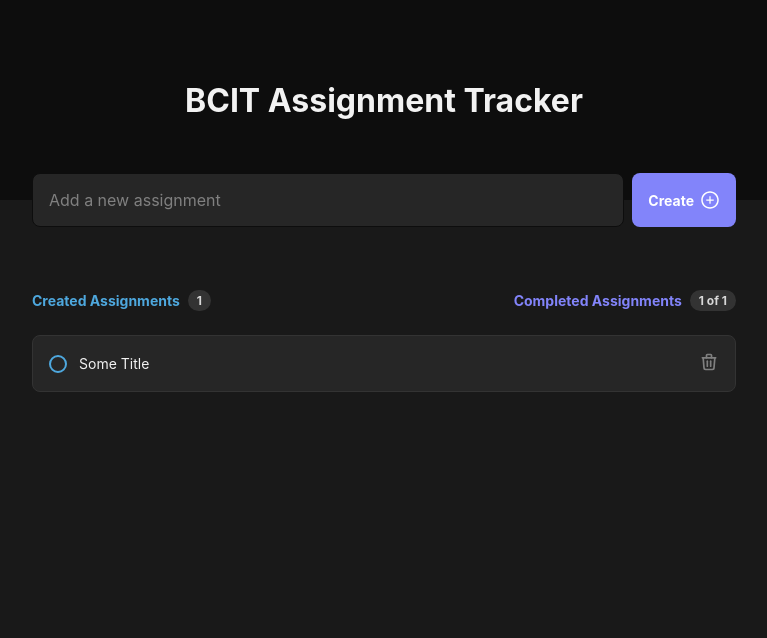
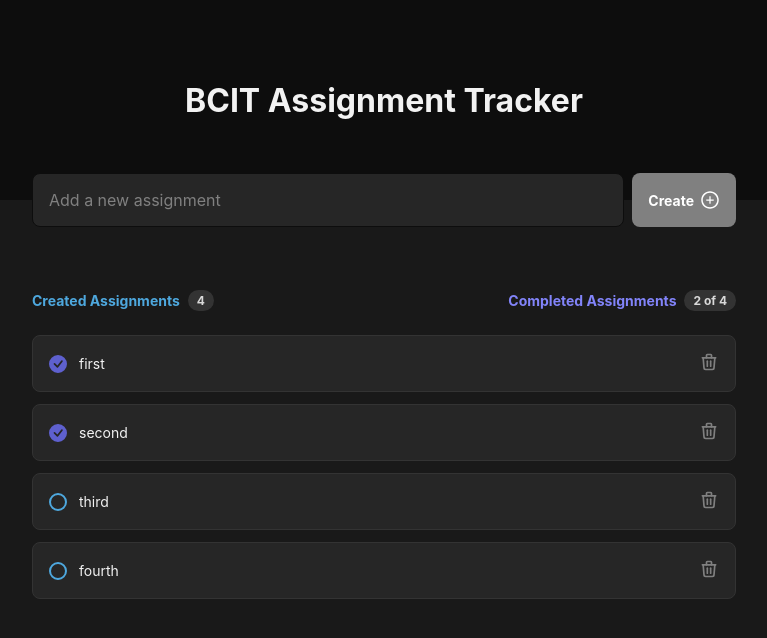
Before and after one commit to AlexanderHMagno/bcit-tracker, a React (Vite) app: page / in a window 1280 px wide. Shown: the top 638 px of the page, without its empty margins (256-1023 px from the left). Built offline with nearby package versions, Linux system fonts and the light colour scheme.

Commit message:
- Adding inputs - Removing Todos - Clicking in button

```diff
--- a/src/App.tsx
+++ b/src/App.tsx
@@ -1,11 +1,28 @@
 import { Header } from "./components/Header";
 import { Assignments } from "./components/Assignments";
+import { todos } from "./data";
+import { useState } from "react";
 
 function App() {
+
+  const [Todo, setTodos] = useState(todos);
+  const addTodo = (title:string) => {
+    const newTodo = {
+      title,
+      status:0
+    }
+    setTodos([...Todo,newTodo]);
+  }
+
+  const removeTodo = (idx:number) => {
+    Todo.splice(idx,1);
+    setTodos([...Todo]);
+  }
+
   return (
     <>
-      <Header />
-      <Assignments />
+      <Header addTodo={addTodo} />
+      <Assignments removeTodo= {removeTodo} todos = {Todo} />
     </>
   );
 }
--- a/src/components/Assignment/index.tsx
+++ b/src/components/Assignment/index.tsx
@@ -1,17 +1,28 @@
 import styles from "./assignment.module.css";
-import { TbTrash } from "react-icons/tb";
+import { TbTrash  } from "react-icons/tb";
+import { BsFillCheckCircleFill  } from "react-icons/bs";
 
-export function Assignment() {
+
+interface props {
+  title: string
+  status : number,
+  removeTodo: (idx:number) => void,
+  idx: number
+}
+
+
+export function Assignment({title, status,removeTodo, idx} : props) {
   return (
     <div className={styles.assignment}>
-      <button className={styles.checkContainer}>
-        <div />
+
+      <button onClick={() => console.log("alex")} className={styles.checkContainer}>
+        {status ?<BsFillCheckCircleFill className="styles.textCompleted"/> :<div />}
       </button>
 
-      <p>Some Title</p>
+      <p>{title}</p>
 
       <button className={styles.deleteButton}>
-        <TbTrash size={20} />
+        <TbTrash size={20} onClick={() => removeTodo(idx)} />
       </button>
     </div>
   );
--- a/src/components/Assignments/index.tsx
+++ b/src/components/Assignments/index.tsx
@@ -1,23 +1,41 @@
 import { Assignment } from "../Assignment";
 import styles from "./assignments.module.css";
 
-export function Assignments() {
+
+interface todo {
+  title: string,
+  status: number,
+}
+
+interface props {
+  todos : todo[],
+  removeTodo : (idx:number) => void
+}
+
+
+
+export function Assignments({todos, removeTodo} : props) {
+
+  const completed = todos.filter(x => x.status).length;
+
   return (
     <section className={styles.assignments}>
       <header className={styles.header}>
         <div>
           <p>Created Assignments</p>
-          <span>1</span>
+          <span>{todos.length}</span>
         </div>
 
         <div>
           <p className={styles.textPurple}>Completed Assignments</p>
-          <span>1 of 1</span>
+          <span>{completed} of {todos.length}</span>
         </div>
       </header>
 
       <div className={styles.list}>
-        <Assignment />
+
+        {todos.map((todo, idx) =>  <Assignment key={idx} idx={idx} title = {todo.title} status = {todo.status} removeTodo ={removeTodo}/> )}
+
       </div>
     </section>
   );
--- a/src/components/Header/header.module.css
+++ b/src/components/Header/header.module.css
@@ -48,5 +48,6 @@
 }
 
 .newAssignmentForm button:disabled {
-  background: red;
+  background: gray;
+  cursor: default;
 }
--- a/src/components/Header/index.tsx
+++ b/src/components/Header/index.tsx
@@ -1,18 +1,33 @@
 import styles from "./header.module.css";
 import { AiOutlinePlusCircle } from "react-icons/ai";
 import { uppercase } from "../../helpers/stringHelpers";
+import { useState } from "react";
 
-export function Header() {
+
+interface props {
+  addTodo: (title:string) => void
+}
+
+
+export function Header({addTodo} : props) {
+
+  const [title, setTitle] = useState("");
+  const handleClick = () => {
+    setTitle("");
+    addTodo(title);
+
+  }
+
   return (
     <header className={styles.header}>
       {/* This is simply to show you how to use helper functions */}
       <h1>{uppercase("bcit")} Assignment Tracker</h1>
-      <form className={styles.newAssignmentForm}>
-        <input placeholder="Add a new assignment" type="text" />
-        <button>
+      <div className={styles.newAssignmentForm}>
+        <input onChange={(e) => setTitle(e.target.value) } placeholder="Add a new assignment" type="text" value={title} />
+        <button disabled={!title.length} onClick={handleClick}>
           Create <AiOutlinePlusCircle size={20} />
         </button>
-      </form>
+      </div>
     </header>
   );
 }
--- /dev/null
+++ b/src/data.ts
@@ -0,0 +1,6 @@
+export const todos = [
+    {title:"first", status: 1},
+    {title:"second", status: 1},
+    {title:"third", status: 0},
+    {title:"fourth", status: 0}
+];
```
